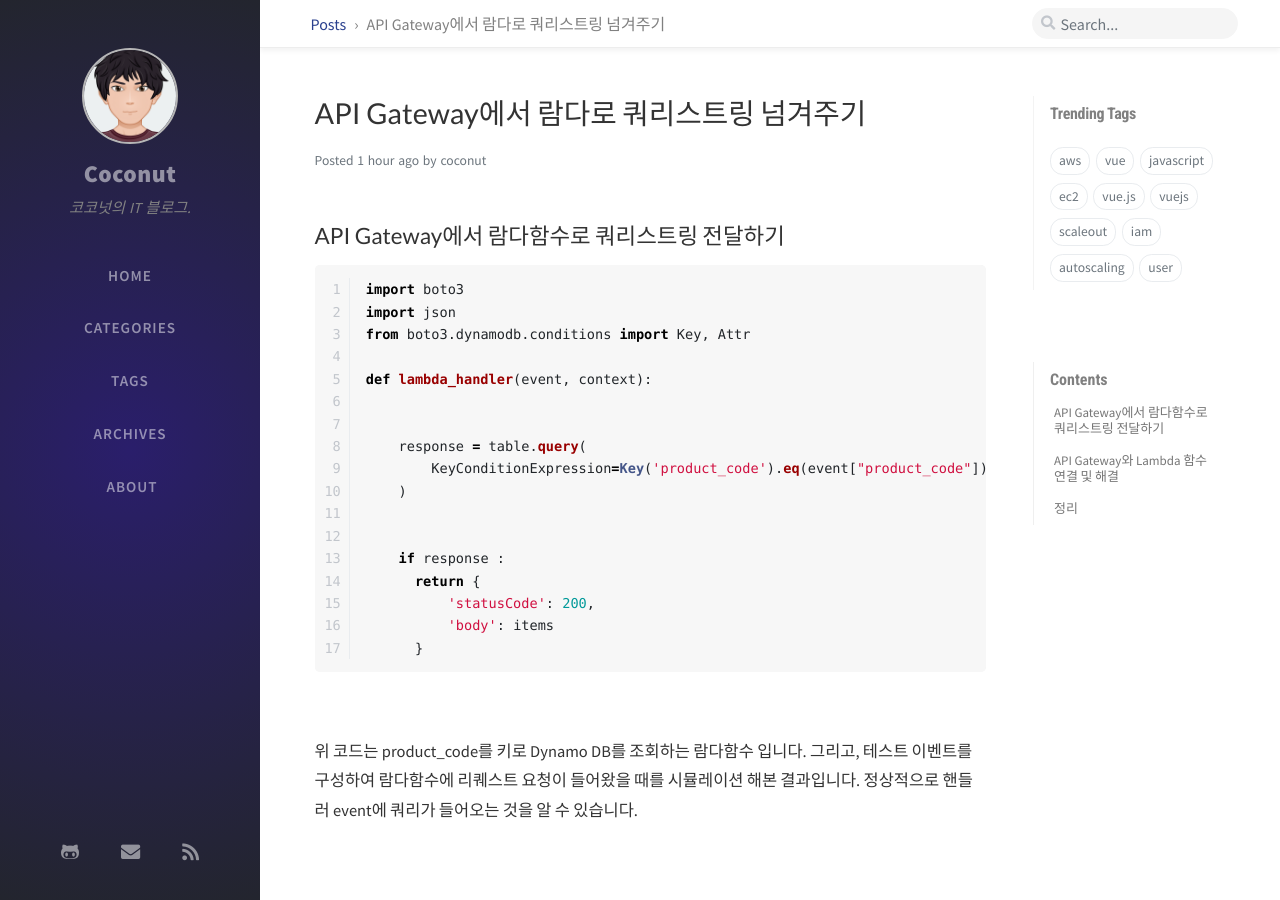
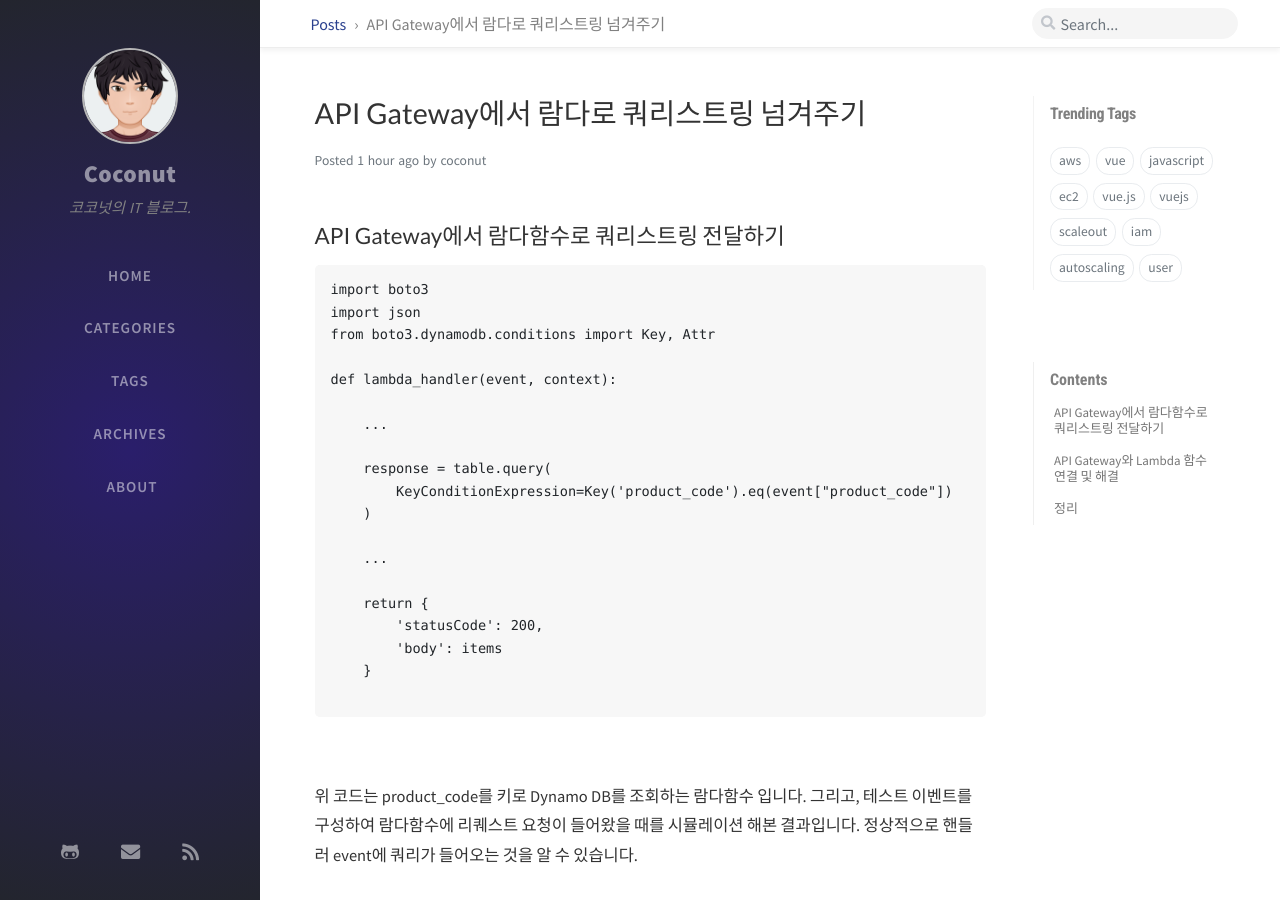
Before and after one commit to coconutstd/coconutstd.github.io, a Jekyll site: the page built from _posts/2020-11-13-API Gateway매핑룰.md, in a window 1280 px wide and 900 px high. Built offline with Jekyll 4.4.1, drawn with Linux system fonts in a browser that asks for light colours; nearby versions of some CDN libraries; comment, search, counter and statistics services are not loaded.

Commit message:
No.16 포스팅(주제:매핑룰)- 포스팅4

````diff
--- a/_posts/2020-11-13-API Gateway매핑룰.md
+++ b/_posts/2020-11-13-API Gateway매핑룰.md
@@ -12,24 +12,26 @@ tags: [API Gateway, lambda]
 
 ## API Gateway에서 람다함수로 쿼리스트링 전달하기
 
-```python
+```
 import boto3
 import json
 from boto3.dynamodb.conditions import Key, Attr
 
 def lambda_handler(event, context):
 
+    ...
 
     response = table.query(
         KeyConditionExpression=Key('product_code').eq(event["product_code"])
     )
 
+    ...
 
-    if response :
-      return {
-          'statusCode': 200,
-          'body': items
-      }
+    return {
+        'statusCode': 200,
+        'body': items
+    }
+
 ```
 
 ![image-20201113203428768](/assets/img/post/restapi1/1.png)
````
Also changed, not shown: _posts/2020-11-11-Vue.js-5.md (+0 -2 lines).
